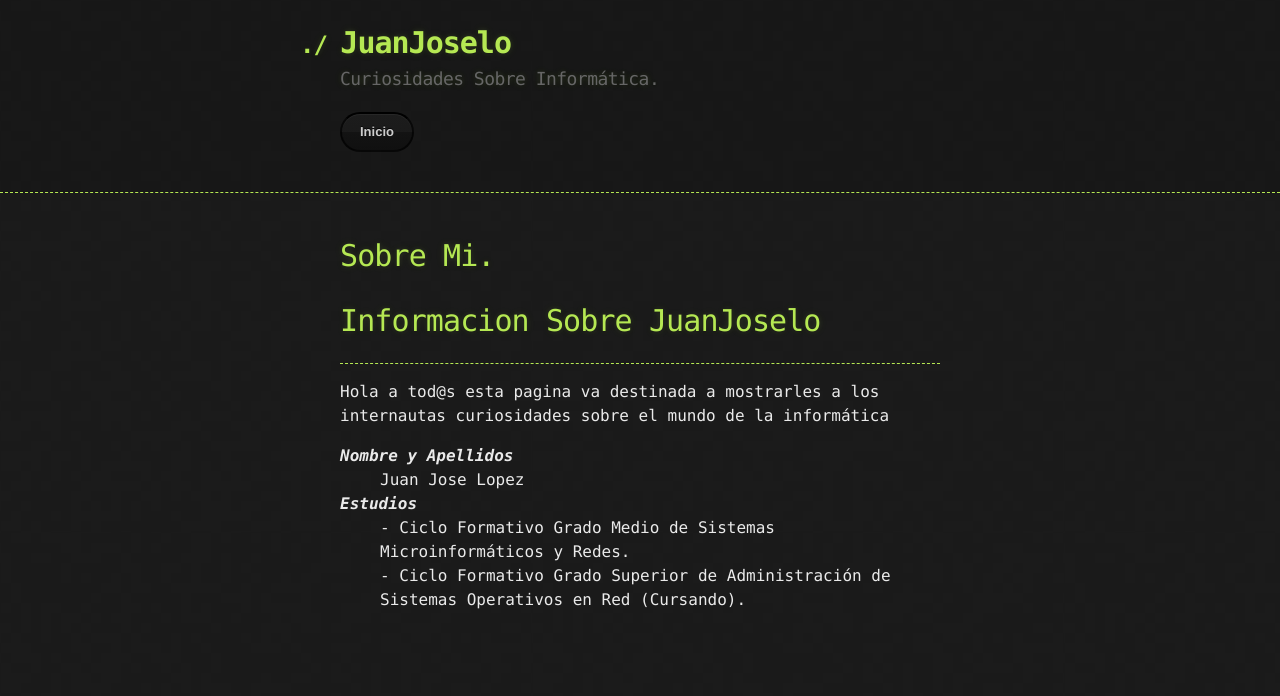
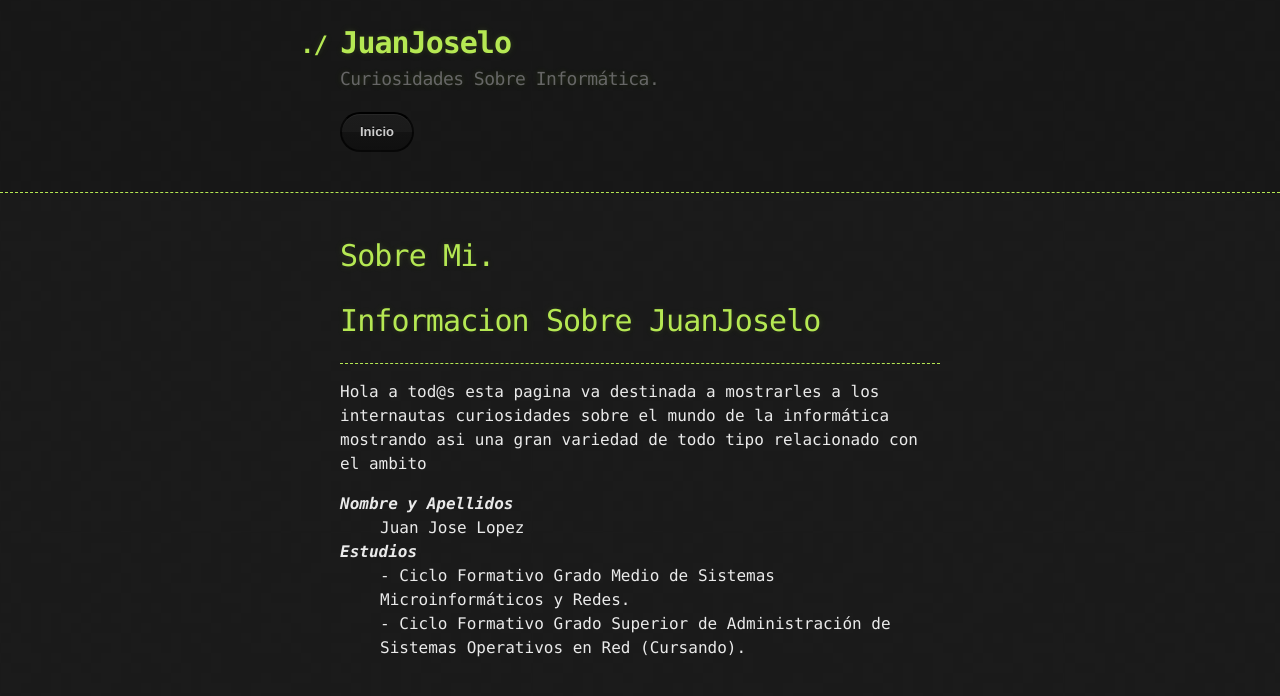
Before and after one commit to juanjoselopezroldan/juanjoselopezroldan.github.io, a Jekyll site: the page built from contenido/sobremi.md, in a window 1280 px wide. Shown: the top 696 px of the page. Built offline with Jekyll 4.4.1, drawn with Linux system fonts in a browser that asks for light colours; our own code applies the rules of GitHub Pages for plain Markdown files.

Commit message:
editado sobre mi

```diff
--- a/contenido/sobremi.md
+++ b/contenido/sobremi.md
@@ -5,7 +5,7 @@ layout: default
 # [](#header-1)Sobre Mi.
 # [](#header-2)Informacion Sobre JuanJoselo
 ***
-Hola a tod@s esta pagina va destinada a mostrarles a los internautas curiosidades sobre el mundo de la informática
+Hola a tod@s esta pagina va destinada a mostrarles a los internautas curiosidades sobre el mundo de la informática mostrando asi una gran variedad de todo tipo relacionado con el ambito
 <dl>
 <dt>Nombre y Apellidos</dt>
 <dd>Juan Jose Lopez</dd>
```
